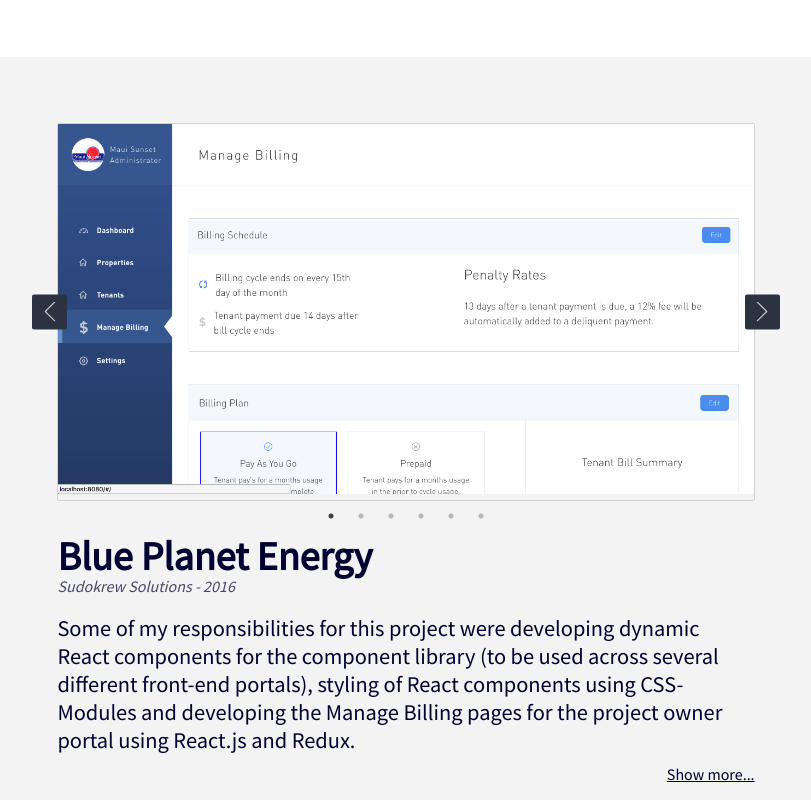
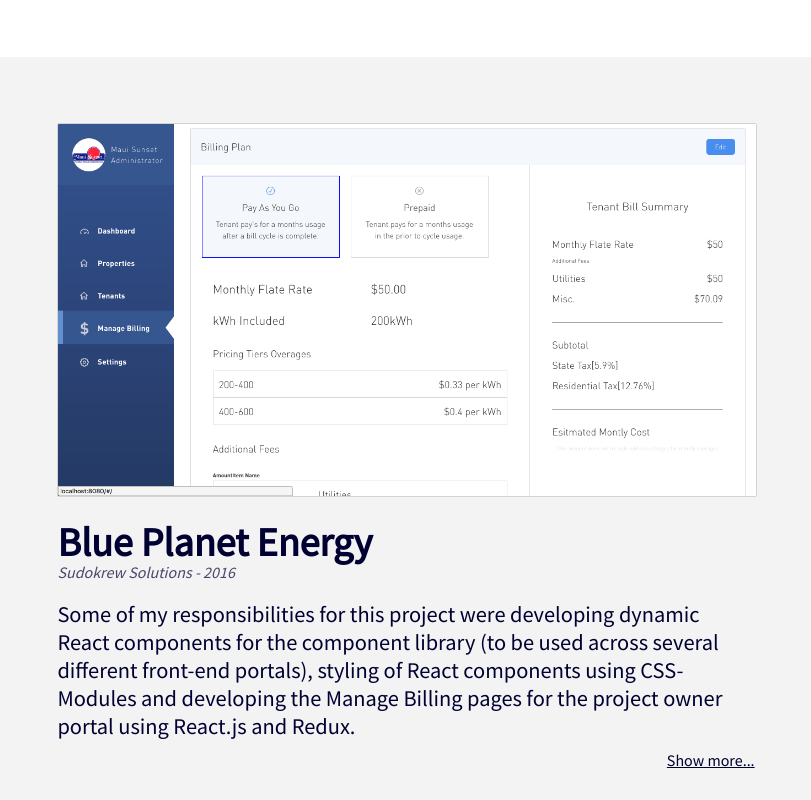
Before and after one commit to NigelEarle/portfolio, a React (Create React App) app: page / in a window 1280 px wide. Shown: the part 760-1560 px from the top of the page, without its empty margins (234-1045 px from the left). Built offline with nearby package versions, Linux system fonts and the light colour scheme.

Commit message:
remove slider

```diff
--- a/src/components/BluePlanetWork.js
+++ b/src/components/BluePlanetWork.js
@@ -19,15 +19,8 @@
     const { showMore } = this.state;
     return (
       <li className="listItem">
-        <Slider {...this.props.settings}>
-          <div className="item"><img src={BLUEPLANET_1} alt="work"/></div>
-          <div className="item"><img src={BLUEPLANET_2} alt="work"/></div>
-          <div className="item"><img src={BLUEPLANET_3} alt="work"/></div>
-          <div className="item"><img src={BLUEPLANET_4} alt="work"/></div>
-          <div className="item"><img src={BLUEPLANET_5} alt="work"/></div>
-          <div className="item"><img src={BLUEPLANET_6} alt="work"/></div>
-        </Slider>
         <div className="workHeading">
+          <img src={BLUEPLANET_2} className="singleImage" alt="work"/>
           <h1 className="contract">Blue Planet Energy</h1>
           <p className="company">Sudokrew Solutions - 2016</p>
         </div>
--- a/src/components/CulturWork.js
+++ b/src/components/CulturWork.js
@@ -1,10 +1,6 @@
 import React, { Component } from 'react';
-import Slider from 'react-slick';
 
-import {
-  CULTUR_1,
-  CULTUR_2,
-} from '../assets/images';
+import { CULTUR_1 } from '../assets/images';
 
 import './CulturWork.css';
 
@@ -15,11 +11,8 @@
     const { showMore } = this.state;
     return (
       <li className="listItem">
-        <Slider {...this.props.settings}>
-          <div className="item"><img src={CULTUR_1} alt="work"/></div>
-          <div className="item"><img src={CULTUR_2} alt="work"/></div>
-        </Slider>
         <div className="workHeading">
+          <img src={CULTUR_1} className="singleImage" alt="work"/>
           <h1 title="contract">Cultur Guru API</h1>
           <p className="company">Goma Games - 2015</p>
         </div>
--- a/src/components/WorkContent.css
+++ b/src/components/WorkContent.css
@@ -7,35 +7,6 @@
   margin: auto auto 8%;
   max-width: 830px;
   padding: 20px;
-}
-
-.slick-slider {
-  margin-bottom: 5%;
-}
-
-.slick-list {
-  border: 1px solid lightgrey;
-  border-radius: 2px;
-}
-
-.slick-arrow {
-  height: 35px;
-  width: 35px;
-  background-color: #2B3240;
-  z-index: 1;
-  border-radius: 2px;
-}
-
-.slick-prev:before {
-  content: url('./../assets/icons/back.svg');
-}
-
-.slick-next:before {
-  content: url('./../assets/icons/next.svg');;
-}
-
-.slick-arrow:hover {
-  background-color: lightgrey;
 }
 
 .workList > hr {
```
Also changed, not shown: src/assets/images/blueplanet-3.png, src/assets/images/blueplanet-6.png.
